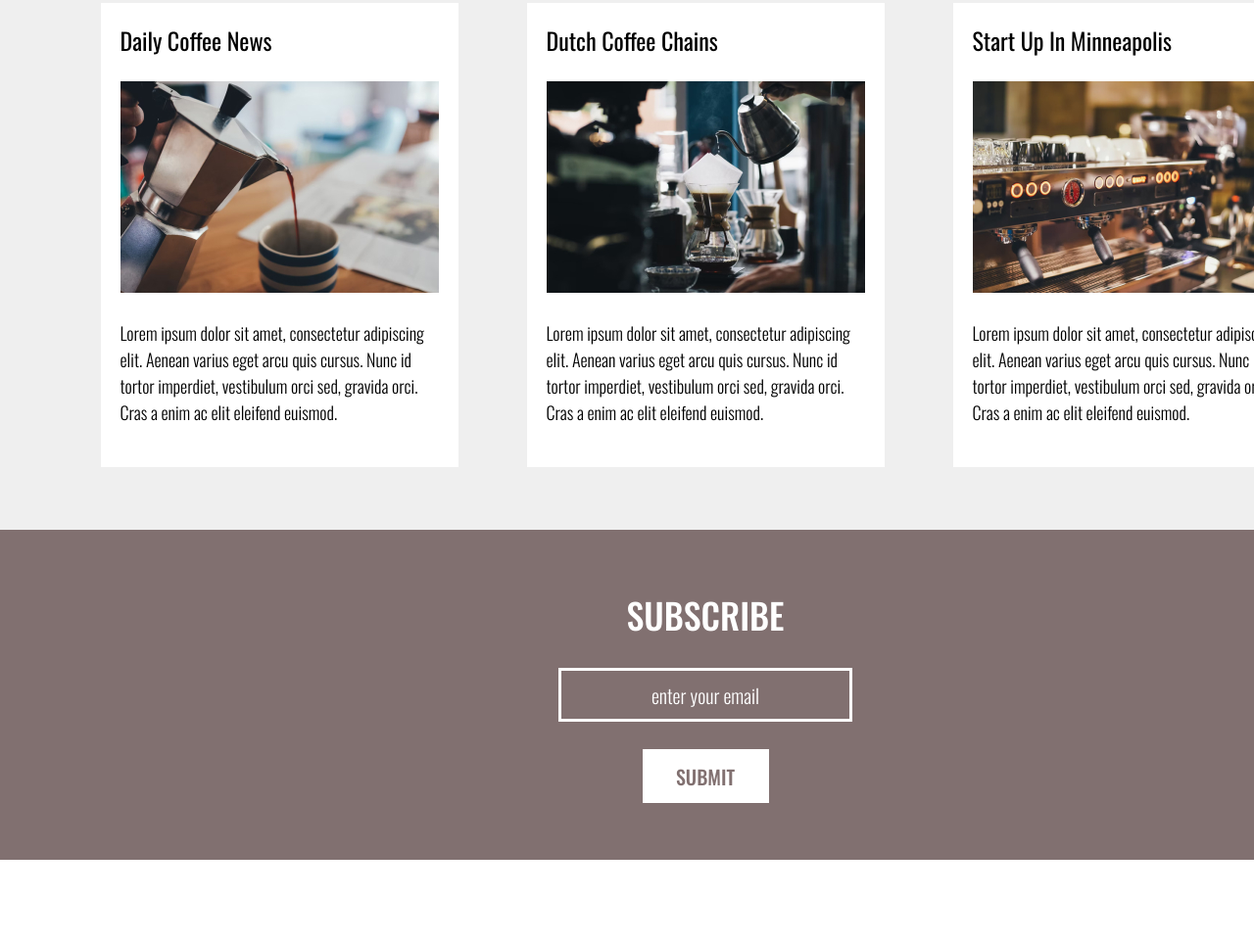
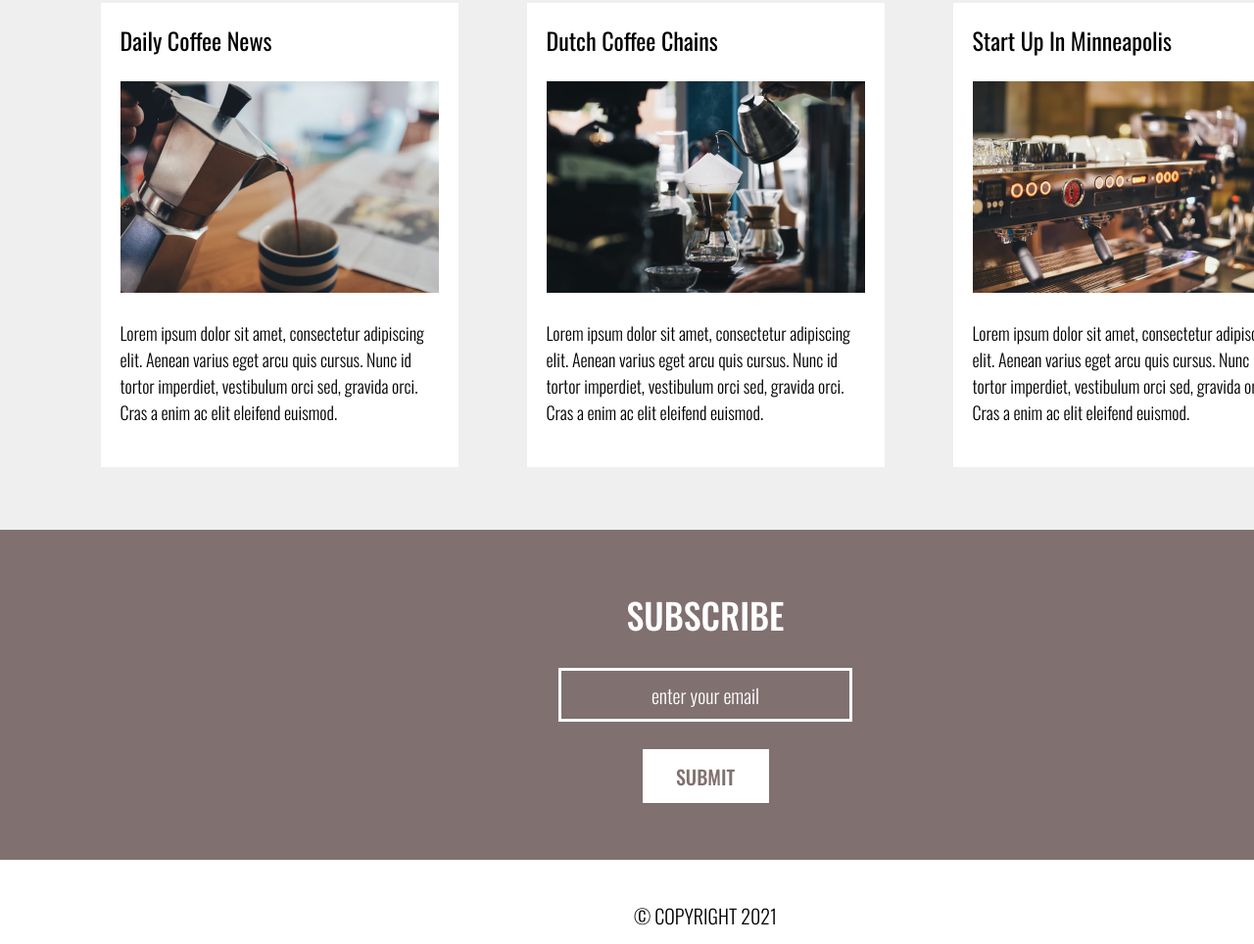
Before and after one commit to DenisLystsev/LandingPage, a website: page src/index.html in a window 1280 px wide. Shown: the part 1534-2498 px from the top of the page at 98% size. Before the commit the page ends 2412 px from the top, so only its background shows below. Drawn offline with nearby package versions, Linux system fonts and the light colour scheme; files that its build step writes are made by us from their sources; files whose address does not match are found by name.

Commit message:
Сделал футер

```diff
--- a/src/index.html
+++ b/src/index.html
@@ -81,8 +81,11 @@
             <h2 class="subscribe__title heading">Subscribe</h2>
             <input class="subscribe__input" type="email" placeholder="enter your email">
             <div class="subscribe__button" onclick="Submit()">Submit</div>
-            <!-- <input class="subscribe__button" type="button" value="Submit"> -->
         </div>
+
+        <footer class="footer">
+            <p class="footer__text">© COPYRIGHT 2021</p>
+        </footer>
     </div>
 
     <script src="js/main.min.js" ></script>
--- a/src/styles/style.scss
+++ b/src/styles/style.scss
@@ -234,3 +234,22 @@
         }
     }
 }
+
+.footer {
+    height: 72px;
+    display: flex;
+    justify-content: center;
+    align-items: end;
+    margin-bottom: 14px;
+
+    &__text {
+        text-align: center;
+        color: #000;
+        font-family: 'Oswald';
+        font-style: normal;
+        font-weight: 300;
+        font-size: 20px;
+        line-height: 30px;
+        text-transform: uppercase;
+    }
+}
```
Also changed, not shown: dist/css/main.min.css, dist/index.html.
